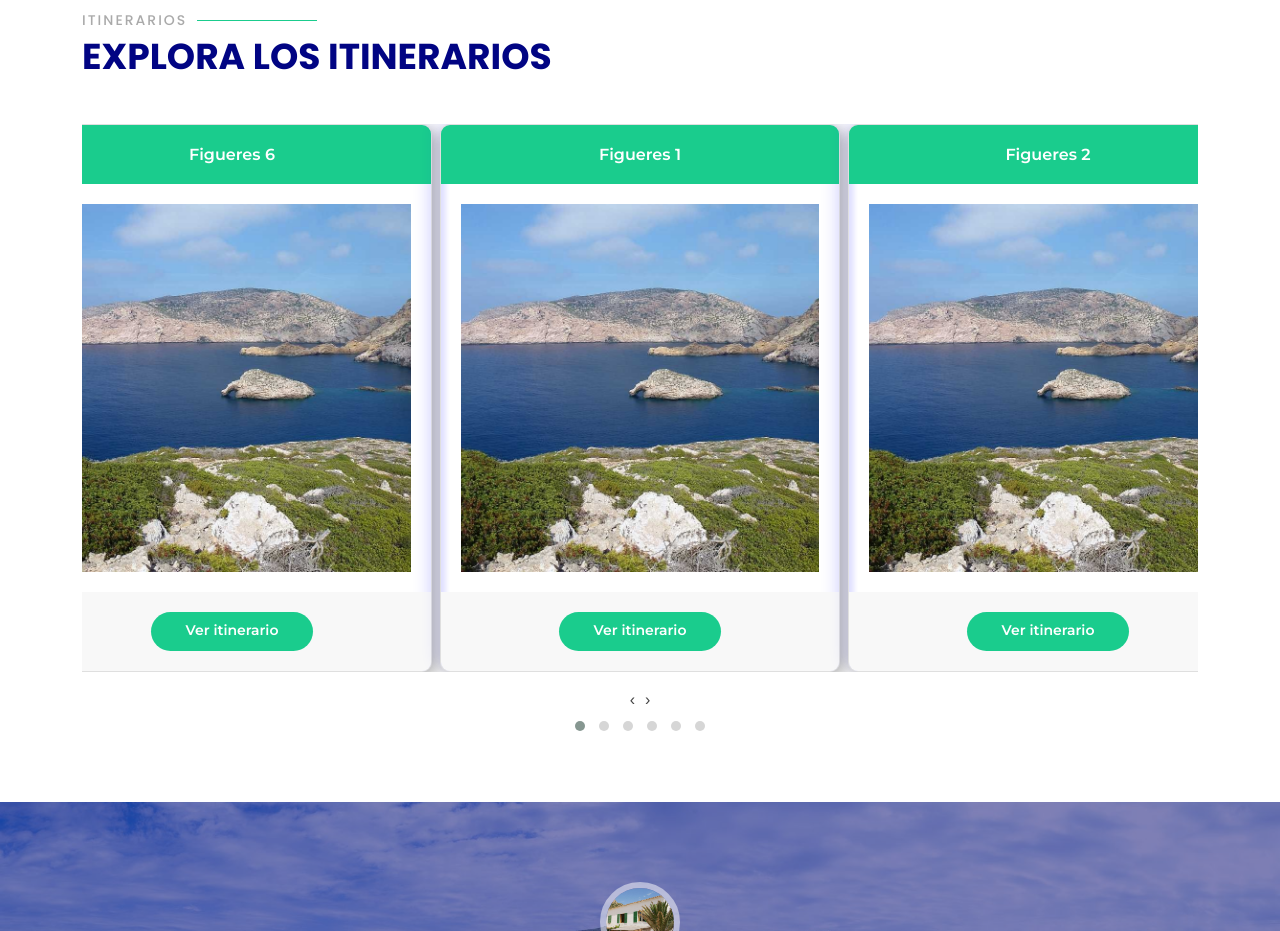
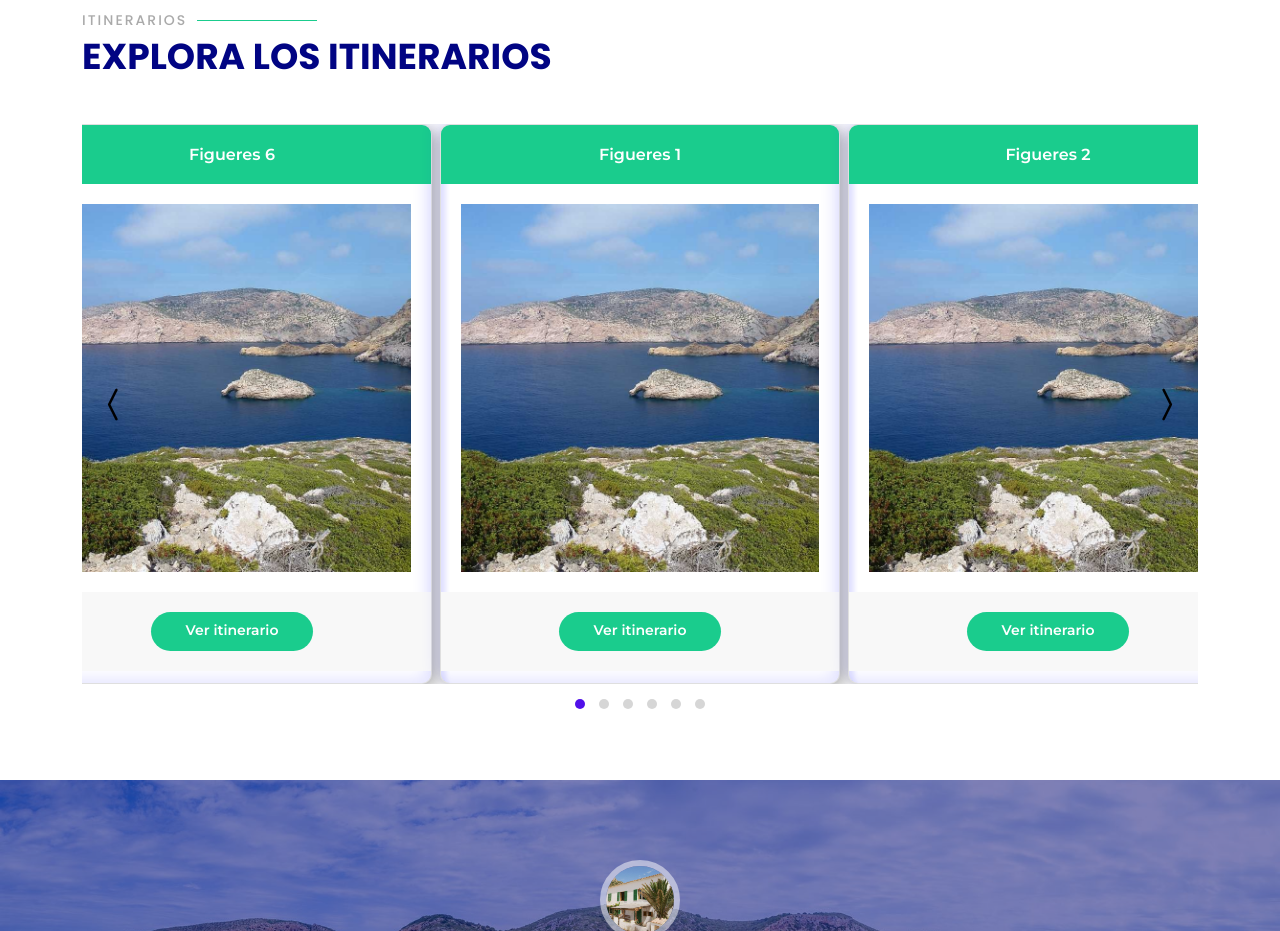
Before and after one commit to Trebla96/WebApp, a plain HTML site: page index.html in a window 1280 px wide. Shown: the part 5600-6531 px from the top of the page. Drawn offline with nearby package versions, Linux system fonts and the light colour scheme.

Commit message:
css carousel end

```diff
--- a/assets/css/style.css
+++ b/assets/css/style.css
@@ -1410,6 +1410,7 @@ section {
 .owl-item .card{
   width: 25rem;
   /* margin: 0.5rem; */
+  height: 35rem;
 
   margin-left: 0.25rem;
   margin-right: 0.25rem;
@@ -1422,6 +1423,66 @@ section {
   transition: 0.5s;
 
 }
+
+.owl-carousel .owl-nav {
+  overflow: hidden;
+  height: 0px;
+}
+.owl-theme .owl-dots .owl-dot.active span,
+.owl-theme .owl-dots .owl-dot:hover span {
+  background: #5110e9;
+}
+
+
+.owl-carousel .nav-button {
+  height: 34.5rem;
+  width: 4rem;
+  cursor: pointer;
+  position: absolute;
+  top: 0rem ;
+
+}
+
+.owl-carousel .owl-prev.disabled,
+.owl-carousel .owl-next.disabled {
+  pointer-events: none;
+  opacity: 0.25;
+
+}
+.owl-carousel .owl-prev {
+  left: -5px;
+}
+.owl-carousel .owl-next {
+  right: -5px;
+}
+ .owl-theme .owl-nav [class*=owl-] {
+  color: #000000;
+  font-size: 39px;
+  background: #00000000;
+  border-radius: 5px;
+  display: flex;
+  justify-content: center;
+  align-items: center;
+  object-fit: contain;
+  overflow: hidden;
+
+}
+.owl-theme .owl-nav .nav-button:hover{
+
+  background: #051ad141;
+
+}
+
+.owl-carousel .prev-carousel:hover {
+  background-position: 0px -53px;
+
+
+}
+.owl-carousel .next-carousel:hover {
+  background-position: -24px -53px;
+
+}
+
 
 /* .pricing .item {
 
--- a/assets/js/script.js
+++ b/assets/js/script.js
@@ -152,6 +152,7 @@ $('.owl-carousel').owlCarousel({
     stagePadding: 0,
     autoWidth:true,
     nav: true,
+    navText: ["<div class='nav-button owl-prev'><div class=\"icon\"><i class=\"bi bi-chevron-compact-left\"></i></div></div>", "<div class='nav-button owl-next'><div class=\"icon\"><i class=\"bi bi-chevron-compact-right\"></i></div></div>"],
     center :true,
 
 
```
